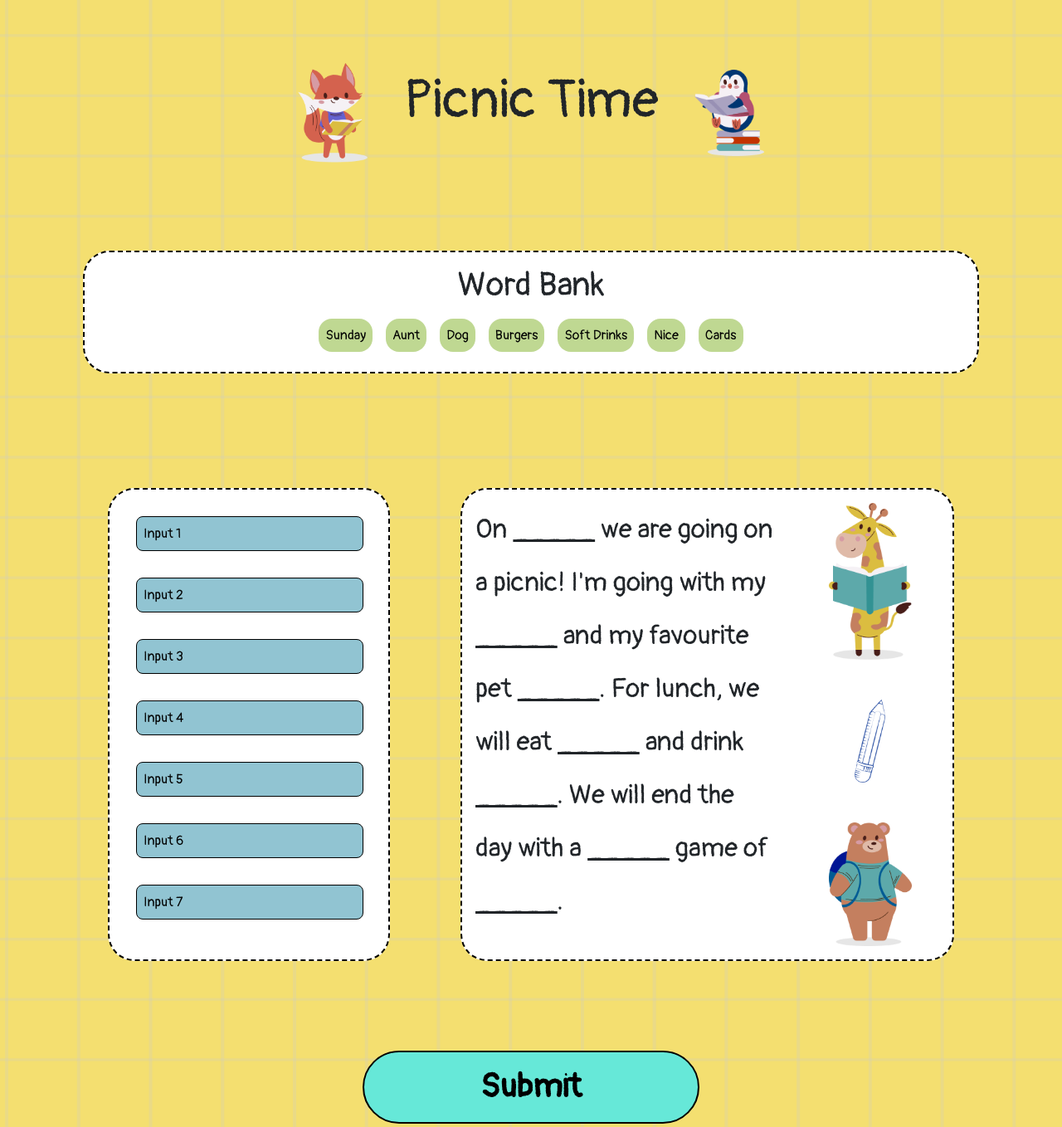
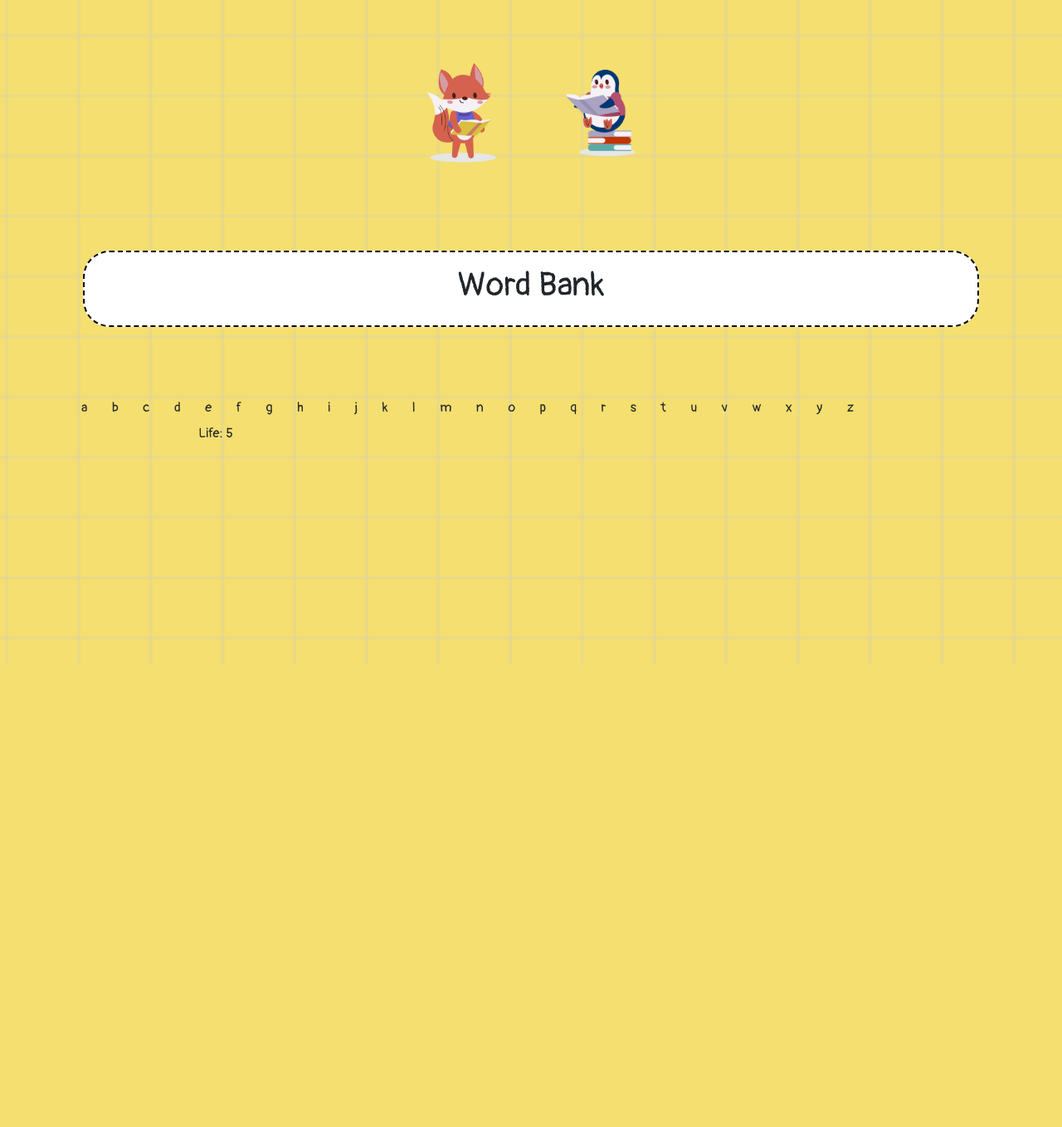
Before and after one commit to shrihan2008/176, a Flask app: page / in a window 1280 px wide. Shown: the top 1358 px of the page at 83% size. After the commit the page ends 800 px from the top, so only its background shows below. Run offline with Flask 3, Linux system fonts and the light colour scheme; some libraries are stand-ins or nearby versions.

Commit message:
Add files via upload

```diff
--- a/app.py
+++ b/app.py
@@ -15,24 +15,21 @@
 #ADD stories data here!
 stories = [
     {
-        "inputs": 8,
-        "title": "Let's Go to the Zoo",
-        "story": 'Today we went to the zoo! The first thing we saw was a <span class="rep_input">_____</span> <span class="rep_input">_____</span> <span class="rep_input">_____</span>. The zookeeper told us that was normal, except in <span class="rep_input">_____</span>. I had a <span class="rep_input">_____</span> time! Next time, I will remember that if I ever see <span class="rep_input">_____</span> <span class="rep_input">_____</span>, I should <span class="rep_input">_____</span> the other way.',
-        "words": ["Black", "Gorilla", "Dancing", "Madagascar", "Nice", "White", "Tigers", "Move"],
+        "inputs": 5,
+        "category":"Sports",
+        "word":"Chess",
         "story_id": "1"
     },
     {
-        "inputs": 7,
-        "title": "Picnic Time",
-        "story": 'On <span class="rep_input">_____</span> we are going on a picnic! I\'m going with my <span class="rep_input">_____</span> and my favourite pet <span class="rep_input">_____</span>. For lunch, we will eat <span class="rep_input">_____</span> and drink <span class="rep_input">_____</span>. We will end the day with a <span class="rep_input">_____</span> game of <span class="rep_input">_____</span>.',
-        "words": ["Sunday", "Aunt", "Dog", "Burgers", "Soft Drinks", "Nice", "Cards"],
+         "inputs": 6,
+        "category":"Sports",
+        "word":"Cricket",
         "story_id": "2"
     },
     {
-        "inputs": 12,
-        "title": "Silly Animal Tale",
-        "story": 'There once was a <span class="rep_input">_____</span> <span class="rep_input">_____</span> from <span class="rep_input">_____</span>. Nobody knew he was a <span class="rep_input">_____</span> because he had <span class="rep_input">_____</span> fur and ate <span class="rep_input">_____</span> <span class="rep_input">_____</span> each day. He liked to <span class="rep_input">_____</span> and sing <span class="rep_input">_____</span>. Whenever he was <span class="rep_input">_____</span>, he would start speaking <span class="rep_input">_____</span>. Then he would feel <span class="rep_input">_____</span>.',
-        "words": ["Smelly", "Cat", "California", "Cat", "Blue", "3", "Fishes", "Dance", "Songs", "Sad", "Childishly", "Happy"],
+        "inputs": 8,
+        "category":"Sports",
+        "word":"Baseball",
         "story_id": "3"
     }
 ]
--- a/templates/index.html
+++ b/templates/index.html
@@ -51,54 +51,66 @@
                 </div>
             </div>
         </div>
+        <div class="row-text-container">
+            <div class="col-sm-4 text-center" id="letters"></div>
+            <button type="button" id="a" class="btn btn-outline-primary-clickable">a</button>
+            <button type="button" id="b" class="btn btn-outline-primary-clickable">b</button>
+            <button type="button" id="c" class="btn btn-outline-primary-clickable">c</button>
+            <button type="button" id="d" class="btn btn-outline-primary-clickable">d</button>
+            <button type="button" id="e" class="btn btn-outline-primary-clickable">e</button>
+            <button type="button" id="f" class="btn btn-outline-primary-clickable">f</button>
+            <button type="button" id="g" class="btn btn-outline-primary-clickable">g</button>
+            <button type="button" id="h" class="btn btn-outline-primary-clickable">h</button>
+            <button type="button" id="i" class="btn btn-outline-primary-clickable">i</button>
+
+            <button type="button" id="j" class="btn btn-outline-primary-clickable">j</button>
+            <button type="button" id="k" class="btn btn-outline-primary-clickable">k</button>
+            <button type="button" id="l" class="btn btn-outline-primary-clickable">l</button>
+            <button type="button" id="m" class="btn btn-outline-primary-clickable">m</button>
+            <button type="button" id="n" class="btn btn-outline-primary-clickable">n</button>
+            <button type="button" id="o" class="btn btn-outline-primary-clickable">o</button>
+            <button type="button" id="p" class="btn btn-outline-primary-clickable">p</button>
+
+            <button type="button" id="q" class="btn btn-outline-primary-clickable">q</button>
+            <button type="button" id="r" class="btn btn-outline-primary-clickable">r</button>
+            <button type="button" id="s" class="btn btn-outline-primary-clickable">s</button>
+            <button type="button" id="t" class="btn btn-outline-primary-clickable">t</button>
+            <button type="button" id="u" class="btn btn-outline-primary-clickable">u</button>
+            <button type="button" id="v" class="btn btn-outline-primary-clickable">v</button>
+            <button type="button" id="w" class="btn btn-outline-primary-clickable">w</button>
+            <button type="button" id="w" class="btn btn-outline-primary-clickable">x</button>
+            <button type="button" id="x" class="btn btn-outline-primary-clickable">y</button>
+
+            <button type="button" id="z" class="btn btn-outline-primary-clickable">z</button>
+        </div>
+
+        <div class="row text-center">
+            <div class="col-sm-4 text-center">
+                <span>Life:</span>
+                <span id="life">5</span>
+            </div>
+
+        </div>
         <!-- Result -->
         <div class="row p-5 hidden" id="result_container" style="padding: 50px;">
             <div class="col-sm-12 col-md-12 col-lg-12 text-center">
                 <div>
-                    <h1>Result</h1>
+                    <h1>Hint</h1>
                 </div>
-                <div>
-                    <h4 id="result">X/Y</h4>
-                </div>
-            </div>
-        </div>
-        <div class="row" style="padding: 60px;">
-            <!-- Input Fields -->
-            <div class="col-sm-12 col-md-4 col-lg-4" id="input_fields">
 
-            </div>
-            <!-- Story Section -->
-            <div class="col-sm-12 offset-md-1 col-md-7 offset-lg-1 col-lg-7" id="story_section">
-                <div class="row">
-                    <!-- Story Text -->
-                    <div class="col-sm-8 col-md-8 col-lg-8">
-                        <p id="story_text"></p>
-                    </div>
-                    <!-- Images -->
-                    <div class="col-sm-4 col-md-4 col-lg-4 text-center">
-                        <div class="row">
-                            <div class="col-sm-12 col-md-12 col-lg-12">
-                                <img src="/static/assets/Group-2.png" width="100px" />
-                            </div>
-                            <div class="col-sm-12 col-md-12 col-lg-12 mt-5">
-                                <img src="/static/assets/Frame-2.png" height="100px" />
-                            </div>
-                            <div class="col-sm-12 col-md-12 col-lg-12 mt-5">
-                                <img src="/static/assets/Group-1.png" width="100px" />
-                            </div>
-                        </div>
-                    </div>
-                </div>
-            </div>
+        <div class="row text-center">
+            <div class="col-sm-4-text-center"></div>
+            <p id="blank"></p>
         </div>
         <!-- Button -->
         <div class="row p-5">
             <div class="col-sm-12 col-md-12 col-lg-12 text-center">
                 <input type="hidden" id="story_id" />
                 <button id="submit_story">Submit</button>
+
             </div>
         </div>
-    </div>
+
 </body>
 
 </html>
```
